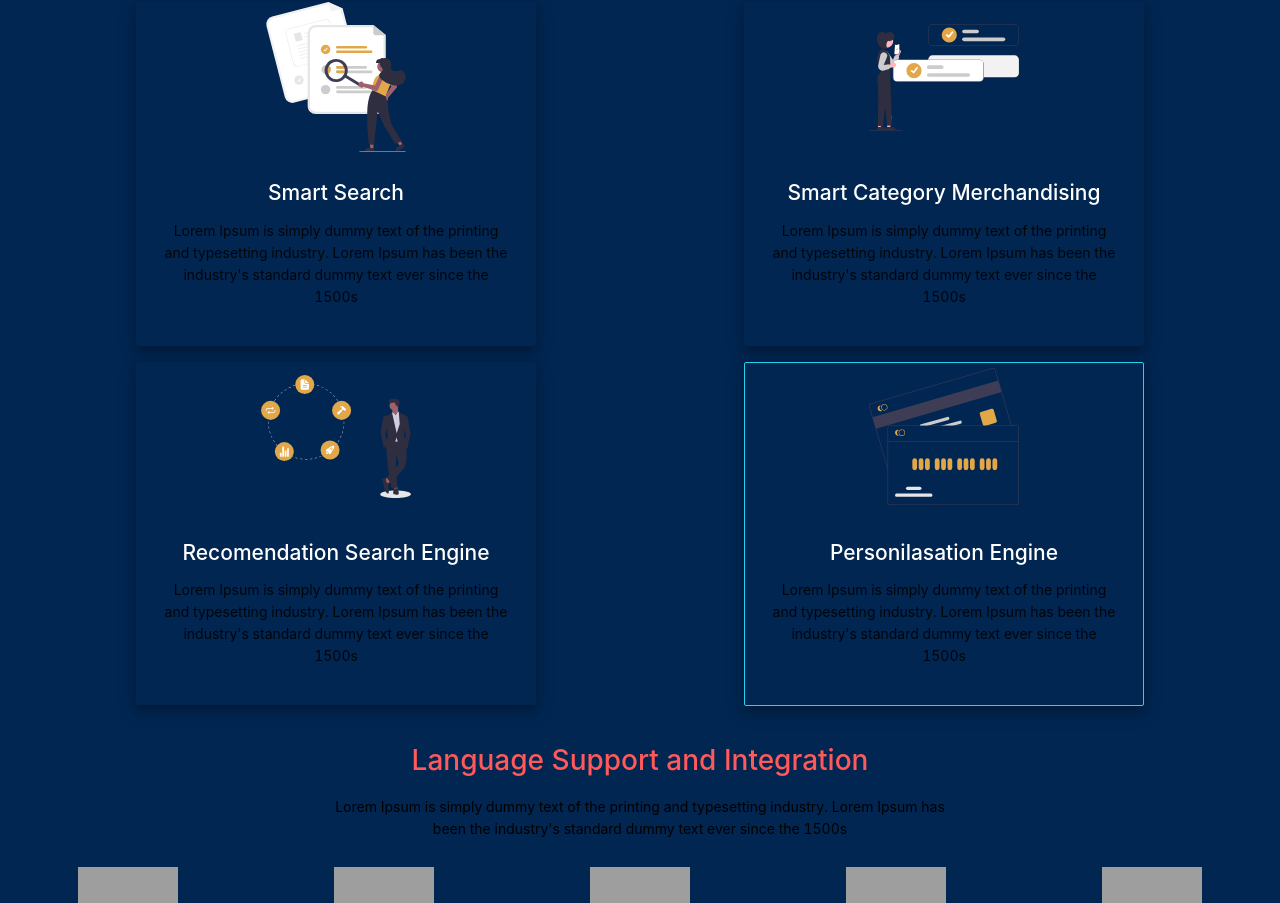
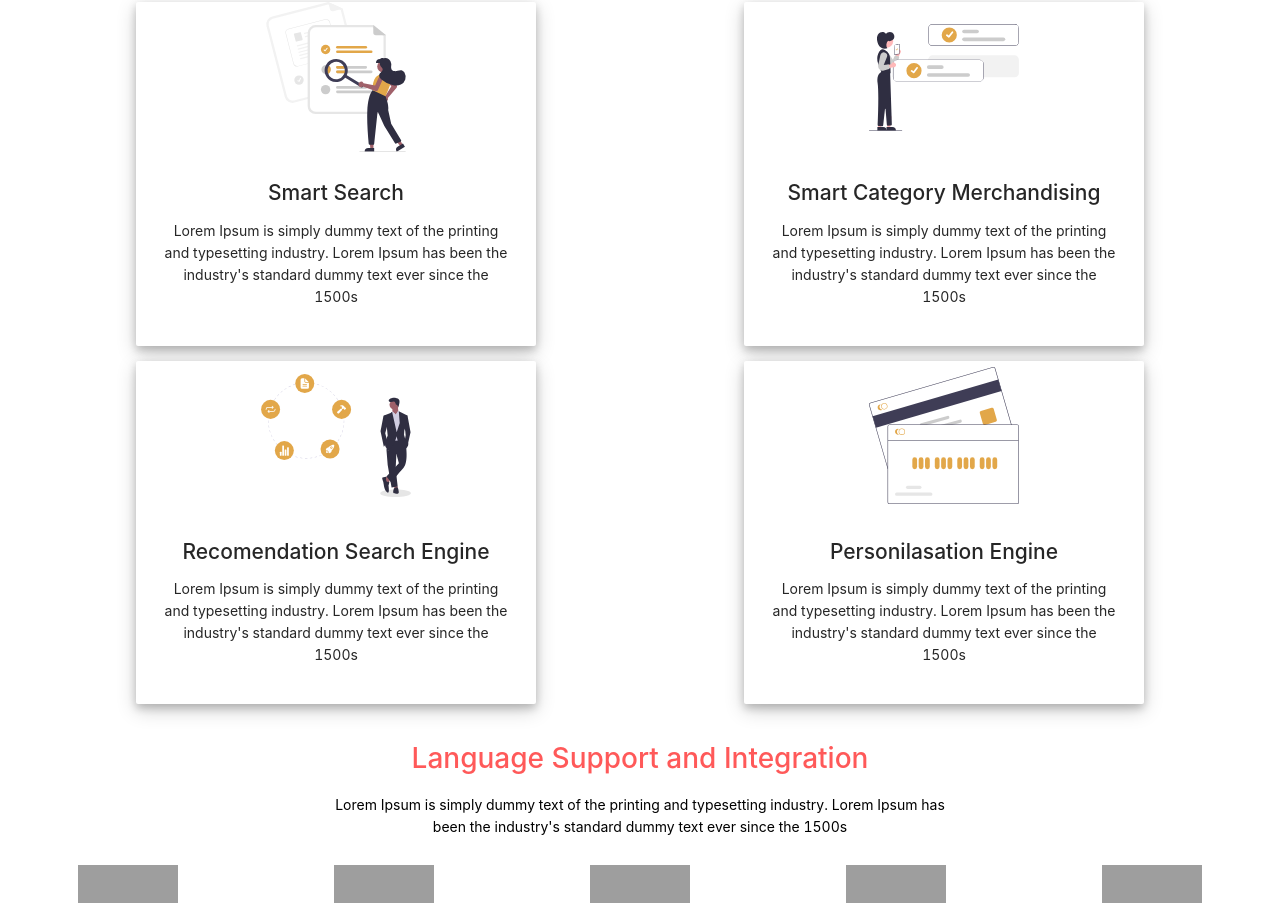
Before and after one commit to JoramWells/pacific-rim, a React (Create React App) app: page / in a window 1280 px wide. Shown: the part 653-1556 px from the top of the page. Built offline with nearby package versions, Linux system fonts and the light colour scheme; grey boxes are pictures that could not be loaded.

Commit message:
Changed bg-white

```diff
--- a/src/components/HomePage.js
+++ b/src/components/HomePage.js
@@ -10,7 +10,7 @@ export default class HomePage extends Component {
     return (
       <div
         style={{
-          backgroundColor: "#002651",
+          //
           height: "100%",
           textAlign: "center",
           margin: "0",
@@ -61,13 +61,13 @@ export default class HomePage extends Component {
                   }
                   style={{
                     border: "0",
-                    backgroundColor: "#002651",
+
                     width: "25rem",
                     boxShadow:
                       "0 4px 8px 0 rgba(0, 0, 0, 0.2), 0 6px 20px 0 rgba(0, 0, 0, 0.19)",
                   }}
                 >
-                  <h2 style={{ color: "white" }}>Smart Search</h2>
+                  <h2 >Smart Search</h2>
 
                   <p>
                     Lorem Ipsum is simply dummy text of the printing and
@@ -93,13 +93,13 @@ export default class HomePage extends Component {
                   }
                   style={{
                     border: "none",
-                    backgroundColor: "#002651",
+
                     width: "25rem",
                     boxShadow:
                       "0 4px 8px 0 rgba(0, 0, 0, 0.2), 0 6px 20px 0 rgba(0, 0, 0, 0.19)",
                   }}
                 >
-                  <h2 style={{ color: "white" }}>
+                  <h2 >
                     Smart Category Merchandising
                   </h2>
 
@@ -133,13 +133,13 @@ export default class HomePage extends Component {
                   }
                   style={{
                     border: "none",
-                    backgroundColor: "#002651",
+
                     width: "25rem",
                     boxShadow:
                       "0 4px 8px 0 rgba(0, 0, 0, 0.2), 0 6px 20px 0 rgba(0, 0, 0, 0.19)",
                   }}
                 >
-                  <h2 style={{ color: "white" }}>
+                  <h2 >
                     Recomendation Search Engine
                   </h2>
 
@@ -166,14 +166,14 @@ export default class HomePage extends Component {
                     />
                   }
                   style={{
-                    border: "1px solid #22d1ee",
-                    backgroundColor: "#002651",
+                    border: "none",
+
                     width: "25rem",
                     boxShadow:
                       "0 4px 8px 0 rgba(0, 0, 0, 0.2), 0 6px 20px 0 rgba(0, 0, 0, 0.19)",
                   }}
                 >
-                  <h2 style={{ color: "white" }}>Personilasation Engine</h2>
+                  <h2 >Personilasation Engine</h2>
 
                   <p>
                     Lorem Ipsum is simply dummy text of the printing and
```
